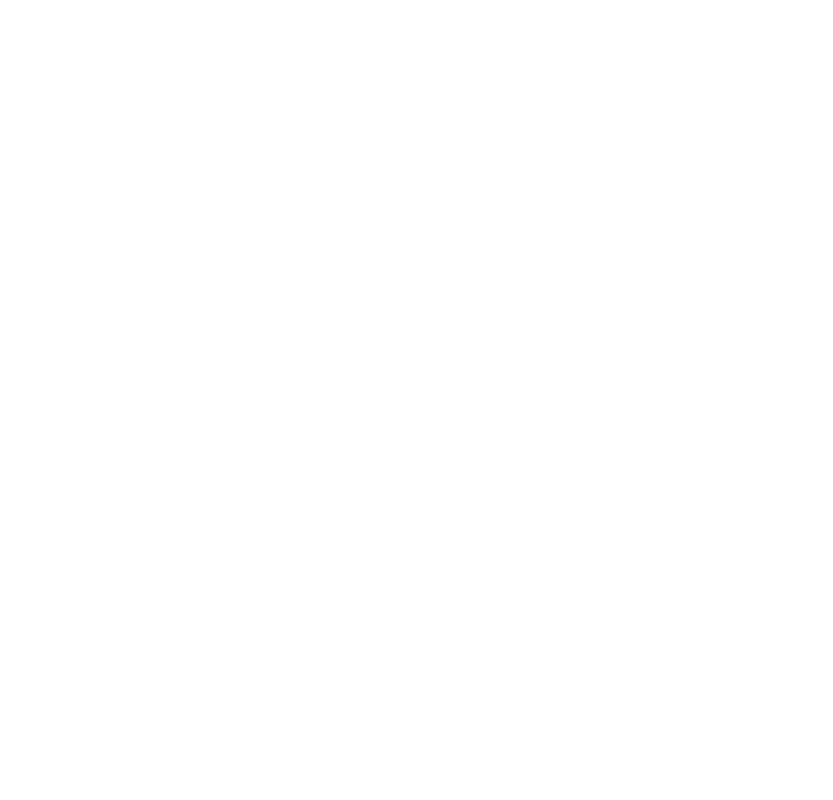
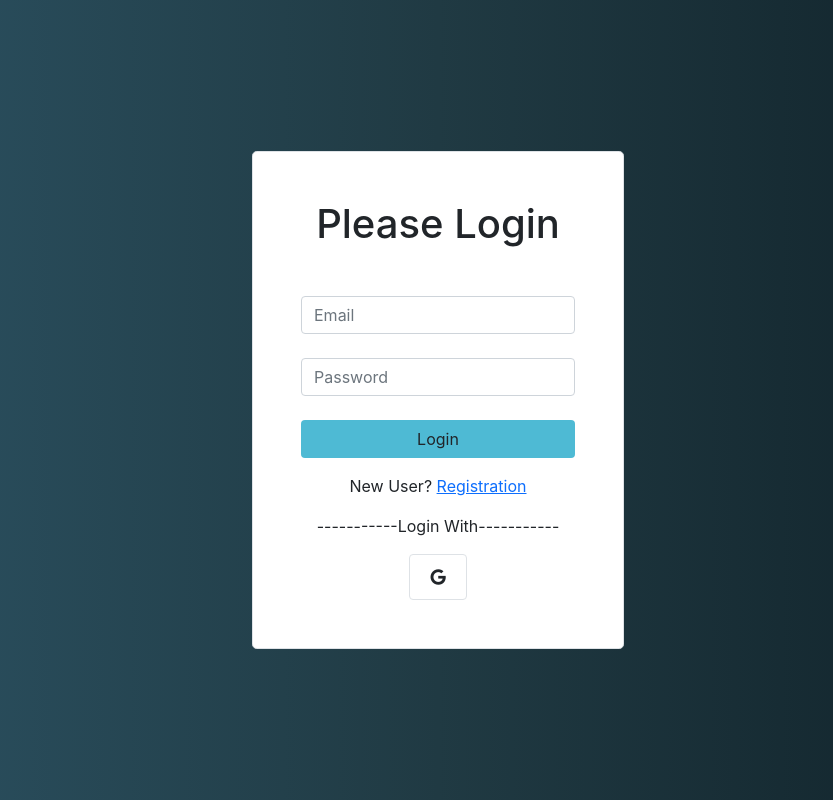
Before and after one commit to Ibrahim75754/pureSmile, a React (Create React App) app: page /login in a window 1280 px wide. Shown: the whole page, without its empty margins (202-1035 px from the left). Built offline with nearby package versions, Linux system fonts and the light colour scheme.

Commit message:
setup Auth ,login,reg page

```diff
--- a/public/index.html
+++ b/public/index.html
@@ -15,6 +15,7 @@
   <link rel="manifest" href="%PUBLIC_URL%/manifest.json" />
   <link rel="stylesheet" href="https://cdn.jsdelivr.net/npm/bootstrap@5.1.1/dist/css/bootstrap.min.css"
     integrity="sha384-F3w7mX95PdgyTmZZMECAngseQB83DfGTowi0iMjiWaeVhAn4FJkqJByhZMI3AhiU" crossorigin="anonymous" />
+  <script src="https://kit.fontawesome.com/554afc73c7.js" crossorigin="anonymous"></script>
   <!--
       Notice the use of %PUBLIC_URL% in the tags above.
       It will be replaced with the URL of the `public` folder during the build.
--- a/src/App.js
+++ b/src/App.js
@@ -3,6 +3,8 @@
 import './App.css';
 import AboutUs from './component/AboutUs/AboutUs';
 import Home from './component/Home/Home';
+import Login from './component/Login/Login';
+import Registration from './component/Registratration/Registration';
 import ServiceDetails from './component/ServiceDetails/ServiceDetails';
 
 function App() {
@@ -13,14 +15,20 @@
           <Route exact path="/">
             <Home></Home>
           </Route>
-          <Route exact path="/home">
+          <Route path="/home">
             <Home></Home>
           </Route>
-          <Route exact path="/about-us">
+          <Route path="/about-us">
             <AboutUs></AboutUs>
           </Route>
-          <Route exact path="/home/:serviceId">
+          <Route path="/home/:serviceId">
             <ServiceDetails></ServiceDetails>
+          </Route>
+          <Route path="/login">
+            <Login></Login>
+          </Route>
+          <Route path="/registration">
+            <Registration></Registration>
           </Route>
         </Switch>
       </Router>
--- /dev/null
+++ b/src/component/Login/Login.js
@@ -0,0 +1,38 @@
+import React from 'react';
+import { Link } from 'react-router-dom';
+import './login.css';
+
+const Login = () => {
+    return (
+        <div className="login-body d-flex justify-content-center align-items-center">
+            <div class="text-center border rounded-3 p-5 bg-white">
+                <h1 className="mb-5">Please Login</h1>
+
+                <form action="" >
+                    <div className="d-flex justify-content-center">
+                        <div className="mb-3">
+                            <div class="form-group">
+                                <input class="form-control" type="text" placeholder="Email" />
+                            </div><br />
+                            <div class="form-group">
+                                <input class="form-control" type="password" placeholder="Password" />
+                            </div>
+                            <br />
+                            <div class="form-group">
+                                <button class="btn btn-color w-100" type="submit">Login</button>
+                            </div>
+                        </div>
+                    </div>
+
+                </form>
+
+                <p>New User? <Link to="/registration">Registration</Link></p>
+                <div>-----------Login With-----------</div>
+                <button className="btn bg-color mt-3 border"><i class="fa fa-google p-2 "></i></button>
+
+            </div>
+        </div>
+    );
+};
+
+export default Login;
--- /dev/null
+++ b/src/component/Login/login.css
@@ -0,0 +1,7 @@
+.login-body{
+    height: 100vh;
+    background: #0F2027;  /* fallback for old browsers */
+    background: -webkit-linear-gradient(to right, #2C5364, #203A43, #0F2027);  /* Chrome 10-25, Safari 5.1-6 */
+    background: linear-gradient(to right, #2C5364, #203A43, #0F2027); /* W3C, IE 10+/ Edge, Firefox 16+, Chrome 26+, Opera 12+, Safari 7+ */
+
+}
--- /dev/null
+++ b/src/component/Registratration/Registration.js
@@ -0,0 +1,40 @@
+import React from 'react';
+import { Link } from 'react-router-dom';
+
+const Registration = () => {
+    return (
+        <div className="login-body d-flex justify-content-center align-items-center">
+            <div class="text-center border rounded-3 p-5 bg-white">
+                <h1 className="mb-5">Create An Account</h1>
+
+                <form action="index.html">
+                    <div className="d-flex justify-content-center">
+                        <div className="mb-3">
+                            <div class="form-group">
+                                <input class="form-control" type="text" placeholder="Full Name" />
+                            </div><br />
+                            <div class="form-group">
+                                <input class="form-control" type="text" placeholder="Email" />
+                            </div><br />
+                            <div class="form-group">
+                                <input class="form-control" type="password" placeholder="Password" />
+                            </div>
+                            <br />
+                            <div class="form-group">
+                                <button class="btn btn-color w-100" type="submit">Registration</button>
+                            </div>
+                        </div>
+                    </div>
+
+                </form>
+
+                <p>Already Have an Account? <Link to="/login">Login</Link></p>
+                <div>---------Registration With---------</div>
+                <button className="btn bg-color mt-3 border"><i class="fa fa-google p-2 "></i></button>
+
+            </div>
+        </div>
+    );
+};
+
+export default Registration;
--- a/src/component/Shared/Header.js
+++ b/src/component/Shared/Header.js
@@ -16,7 +16,7 @@
                     <Navbar.Brand className="logo-name fs-3" href="#home">PureSmile</Navbar.Brand>
                     <Navbar.Toggle aria-controls="responsive-navbar-nav" />
                     <Navbar.Collapse id="responsive-navbar-nav">
-                        <Nav className="me-auto  text-light">
+                        <Nav className="me-auto fw-bold">
                             <NavLink activeStyle={style} className="nav-link" to="/home">Home</NavLink>
                             <NavLink activeStyle={style} className="nav-link" to="/about-us">About Us</NavLink>
                             <NavLink activeStyle={style} className="nav-link" to="/hosgme">sgsdgs</NavLink>
@@ -27,7 +27,10 @@
                             <Navbar.Text className="me-2">
                                 Signed in as: <a href="#login">Mark Otto</a>
                             </Navbar.Text>
-                            <Button variant="outline-light">Login</Button>
+                            <Button>
+                                <NavLink activeStyle={style} className="text-decoration-none text-white" to="/login">Login</NavLink>
+                            </Button>
+
                         </Nav>
                     </Navbar.Collapse>
                 </Container>
```
Also changed, not shown: src/context/AuthProvider.js (added, +15 -0 lines), src/firebase/firebase.config.js (added, +9 -0 lines), src/firebase/firebase.init.js (added, +7 -0 lines), src/hooks/UseAuth.js (added, +8 -0 lines), src/hooks/UseFirebase.js (added, +50 -0 lines).
